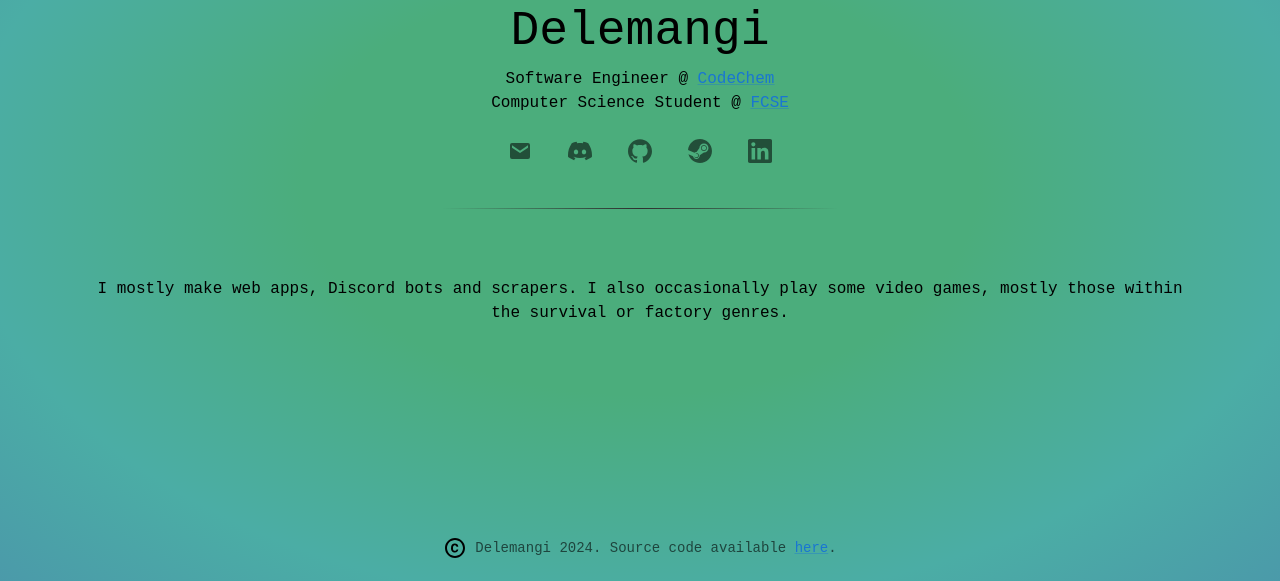
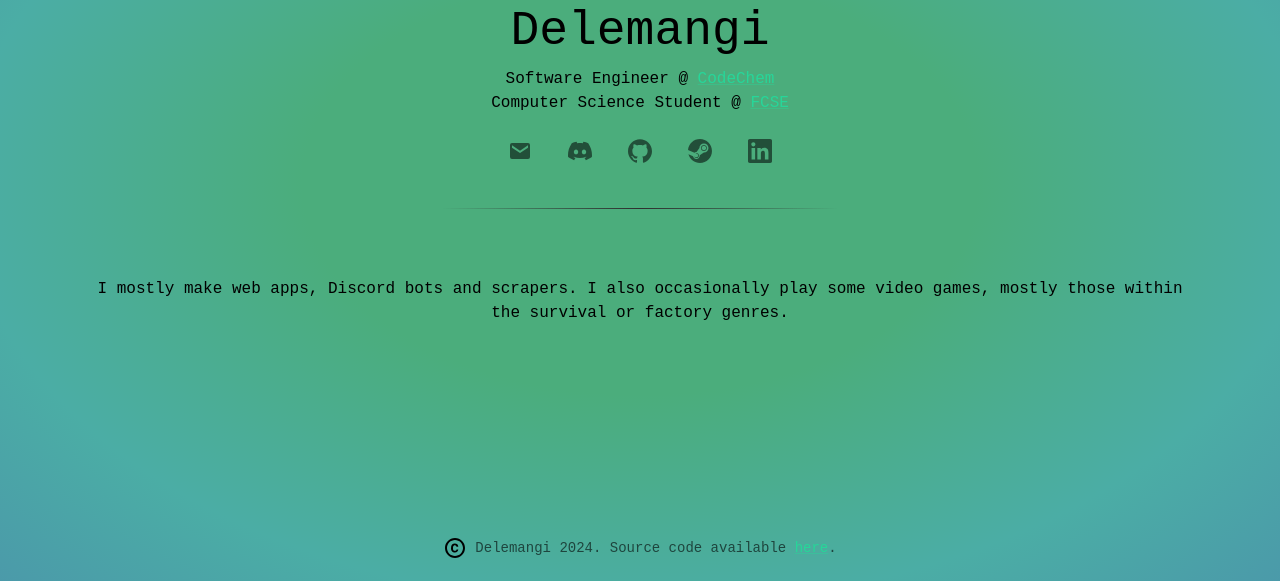
Before and after one commit to Delemangi/delemangi.com, a React (Vite) app: page / in a window 1280 px wide. Shown: the part 216-797 px from the top of the page. Built offline with nearby package versions, Linux system fonts and the light colour scheme; a web font is replaced by a local one.

Commit message:
Change link color

```diff
--- a/src/theme/theme.ts
+++ b/src/theme/theme.ts
@@ -4,4 +4,11 @@ export const theme = createTheme({
   typography: {
     fontFamily: "Kode Mono, monospace"
   },
+  components:{
+    MuiLink: {
+      defaultProps: {
+        color: "#27d699"
+      }
+    }
+  }
 });
```
